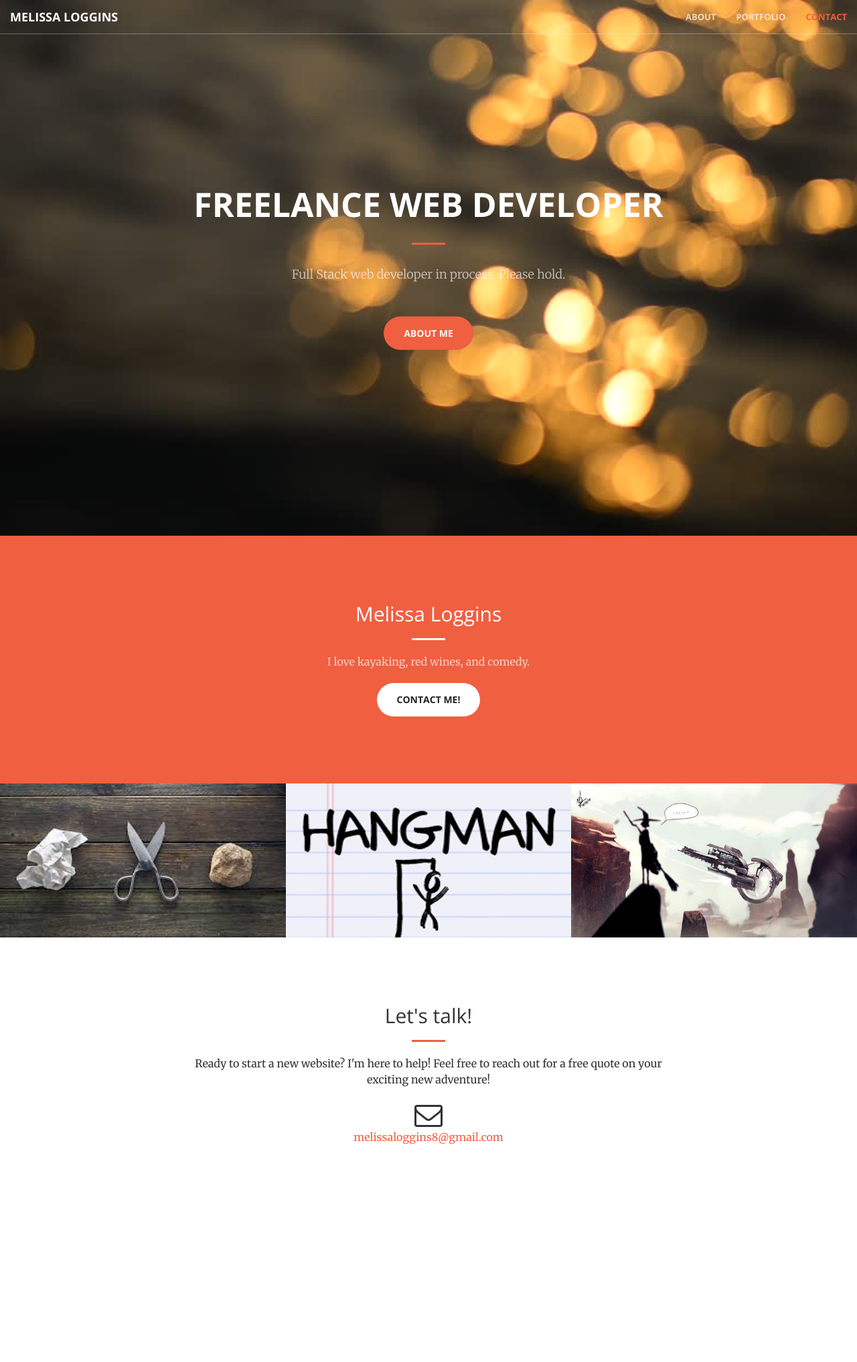
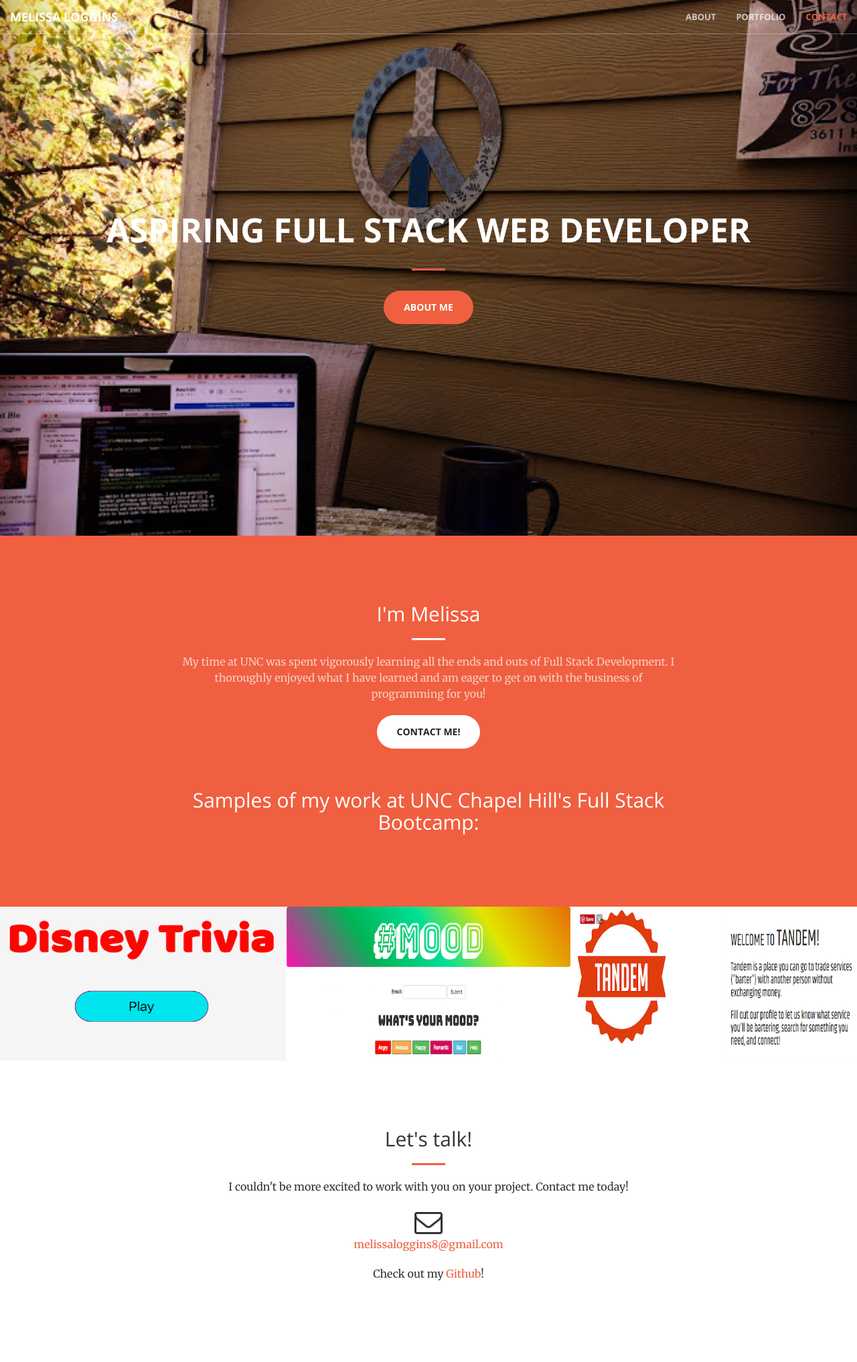
Before and after one commit to MelissaLoggins/HW2-bootstrap, a PHP site: page / in a window 1280 px wide. Shown: the whole page at 67% size. Before the commit the page ends 1709 px from the top, so only its background shows below. Run offline with PHP 8.4, Linux system fonts and the light colour scheme; some libraries are stand-ins or nearby versions.

Commit message:
Added some picture changes, links to real work, etc

```diff
--- a/css/creative.css
+++ b/css/creative.css
@@ -155,7 +155,7 @@ header {
   background-size: cover;
   -o-background-size: cover;
   background-position: center;
-  background-image: url('../img/lights.jpg');
+  background-image: url('../img/beginnings.JPG');
   text-align: center;
   color: white;
 }
--- a/index.html
+++ b/index.html
@@ -68,9 +68,8 @@
     <header>
         <div class="header-content">
             <div class="header-content-inner">
-                <h1 id="homeHeading">Freelance Web Developer</h1>
+                <h1 id="homeHeading">Aspiring Full Stack Web Developer</h1>
                 <hr>
-                <p>Full Stack web developer in process. Please hold.</p>
                 <a href="#about" class="btn btn-primary btn-xl page-scroll">About Me</a>
             </div>
         </div>
@@ -80,10 +79,11 @@
         <div class="container">
             <div class="row">
                 <div class="col-lg-8 col-lg-offset-2 text-center">
-                    <h2 class="section-heading">Melissa Loggins</h2>
+                    <h2 class="section-heading">I'm Melissa</h2>
                     <hr class="light">
-                    <p class="text-faded">I love kayaking, red wines, and comedy.</p>
-                    <a href="#contact" class="page-scroll btn btn-default btn-xl sr-button">Contact me!</a>
+                    <p class="text-faded">My time at UNC was spent vigorously learning all the ends and outs of Full Stack Development. I thoroughly enjoyed what I have learned and am eager to get on with the business of programming for you! </p>
+                    <a href="#contact" class="page-scroll btn btn-default btn-xl sr-button">Contact me!</a><br><br><br><br>
+                    <h2 class="section-heading">Samples of my work at UNC Chapel Hill's Full Stack Bootcamp:</h2>
                 </div>
             </div>
         </div>
@@ -93,36 +93,36 @@
         <div class="container-fluid">
             <div class="row no-gutter popup-gallery">
                 <div class="col-lg-4 col-sm-6">
-                    <a href="img/portfolio/fullsize/7.jpg" class="portfolio-box">
-                        <img src="img/portfolio/thumbnails/9.jpg" class="img-responsive" alt="">
+                    <a href="https://shrouded-escarpment-52466.herokuapp.com/" target="_blank" class="portfolio-box">
+                        <img src="img/portfolio/fullsize/disney_trivia.png" class="img-responsive" alt="">
                         <div class="portfolio-box-caption">
                             <div class="portfolio-box-caption-content">
                                 <div class="project-name">
-                                    Rock, Paper, Scissors
+                                    Disney Trivia
                                 </div>
                             </div>
                         </div>
                     </a>
                 </div>
                 <div class="col-lg-4 col-sm-6">
-                    <a href="img/portfolio/fullsize/5.jpg" class="portfolio-box">
-                        <img src="img/portfolio/thumbnails/8.jpg" class="img-responsive" alt="">
+                    <a href="https://fast-plateau-62931.herokuapp.com/" target="_blank" class="portfolio-box">
+                        <img src="img/portfolio/fullsize/mood.png" class="img-responsive" alt="">
                         <div class="portfolio-box-caption">
                             <div class="portfolio-box-caption-content">
                                 <div class="project-name">
-                                    Hangman
+                                    #Mood
                                 </div>
                             </div>
                         </div>
                     </a>
                 </div>
                 <div class="col-lg-4 col-sm-6">
-                    <a href="img/portfolio/fullsize/6.jpg" class="portfolio-box">
-                        <img src="img/portfolio/thumbnails/7.jpg" class="img-responsive" alt="">
+                    <a href="https://radiant-everglades-69505.herokuapp.com/" target="_blank" class="portfolio-box">
+                        <img src="img/portfolio/fullsize/tandem.png" class="img-responsive" alt="">
                         <div class="portfolio-box-caption">
                             <div class="portfolio-box-caption-content">
                                 <div class="project-name">
-                                    RPG Game
+                                    Tandem
                                 </div>
                             </div>
                         </div>
@@ -138,11 +138,12 @@
                 <div class="col-lg-8 col-lg-offset-2 text-center">
                     <h2 class="section-heading">Let's talk!</h2>
                     <hr class="primary">
-                    <p>Ready to start a new website? I'm here to help! Feel free to reach out for a free quote on your exciting new adventure!</p>
+                    <p>I couldn't be more excited to work with you on your project. Contact me today!</p>
                 </div>
                 <div class="col-lg-12 text-center">
                     <i class="fa fa-envelope-o fa-3x sr-contact"></i>
                     <p><a href="mailto:your-email@your-domain.com">melissaloggins8@gmail.com</a></p>
+                    <p>Check out my <a href="https://github.com/MelissaLoggins" target="_blank">Github</a>!</p>
                 </div>
             </div>
         </div>
```
Also changed, not shown: img/beginnings.JPG (added), img/portfolio/fullsize/1.jpg (deleted), img/portfolio/fullsize/2.jpg (deleted), img/portfolio/fullsize/3.jpg (deleted), img/portfolio/fullsize/4.jpg (deleted), img/portfolio/fullsize/5.jpg (deleted), img/portfolio/fullsize/6.jpg (deleted), img/portfolio/fullsize/7.jpg (deleted), img/portfolio/fullsize/8.jpg (deleted), img/portfolio/fullsize/9.jpg (deleted), img/portfolio/fullsize/disney_trivia.png (added), img/portfolio/fullsize/mood.png (added), img/portfolio/fullsize/tandem.png (added), 1 other file.
